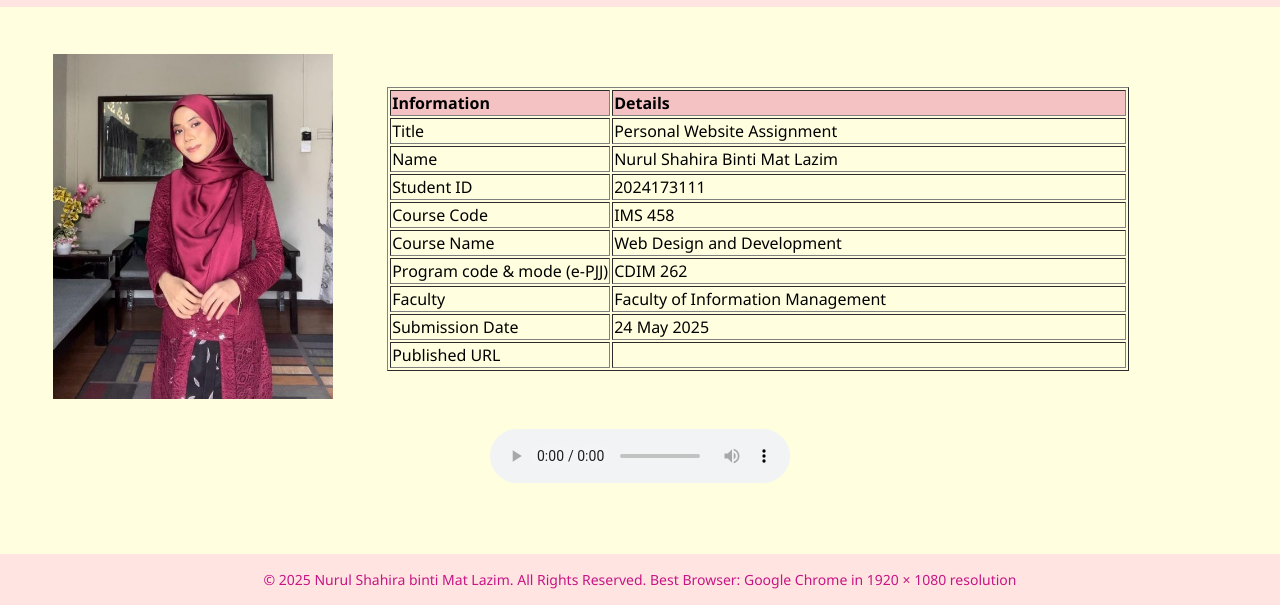
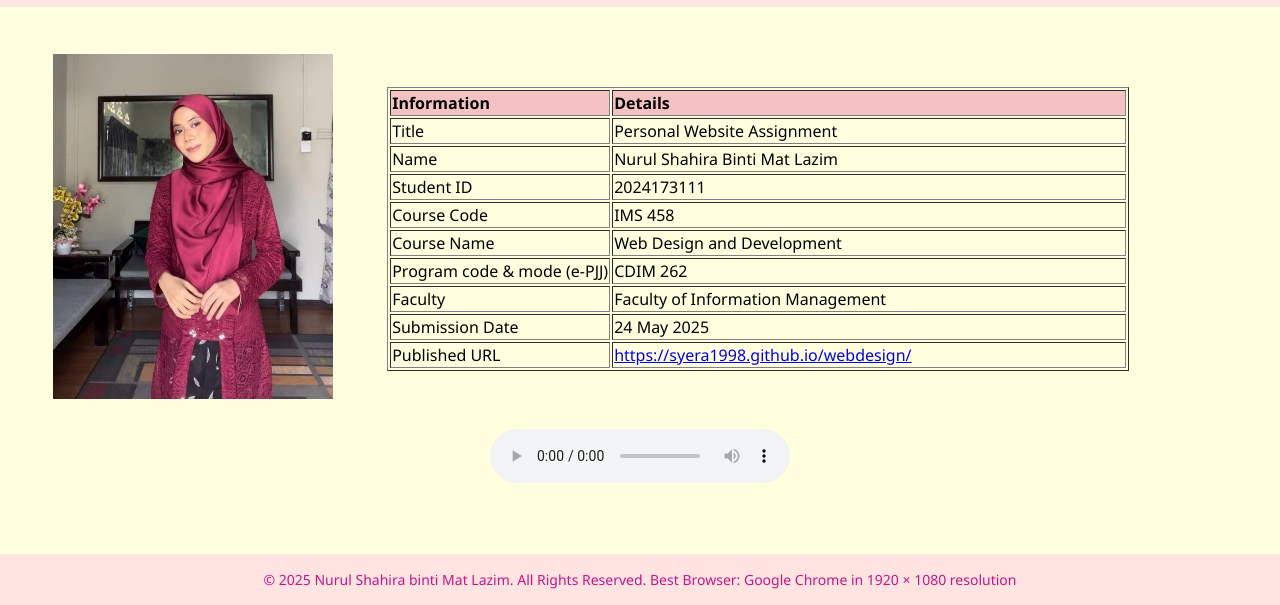
Before and after one commit to syera1998/webdesign, a plain HTML site: page aboutme.html in a window 1280 px wide. Shown: the part 278-883 px from the top of the page. Drawn offline with Linux system fonts and the light colour scheme.

Commit message:
Update aboutme.html

```diff
--- a/aboutme.html
+++ b/aboutme.html
@@ -90,7 +90,7 @@
 
     <tr>
       <td>Published URL</td>
-      <td><a href="http://www.cikgusyera98.com/"</a></td>
+      <td><a href="https://syera1998.github.io/webdesign/" target="_blank">https://syera1998.github.io/webdesign/</a>
     </tr>
       </table>
     </td>
```
